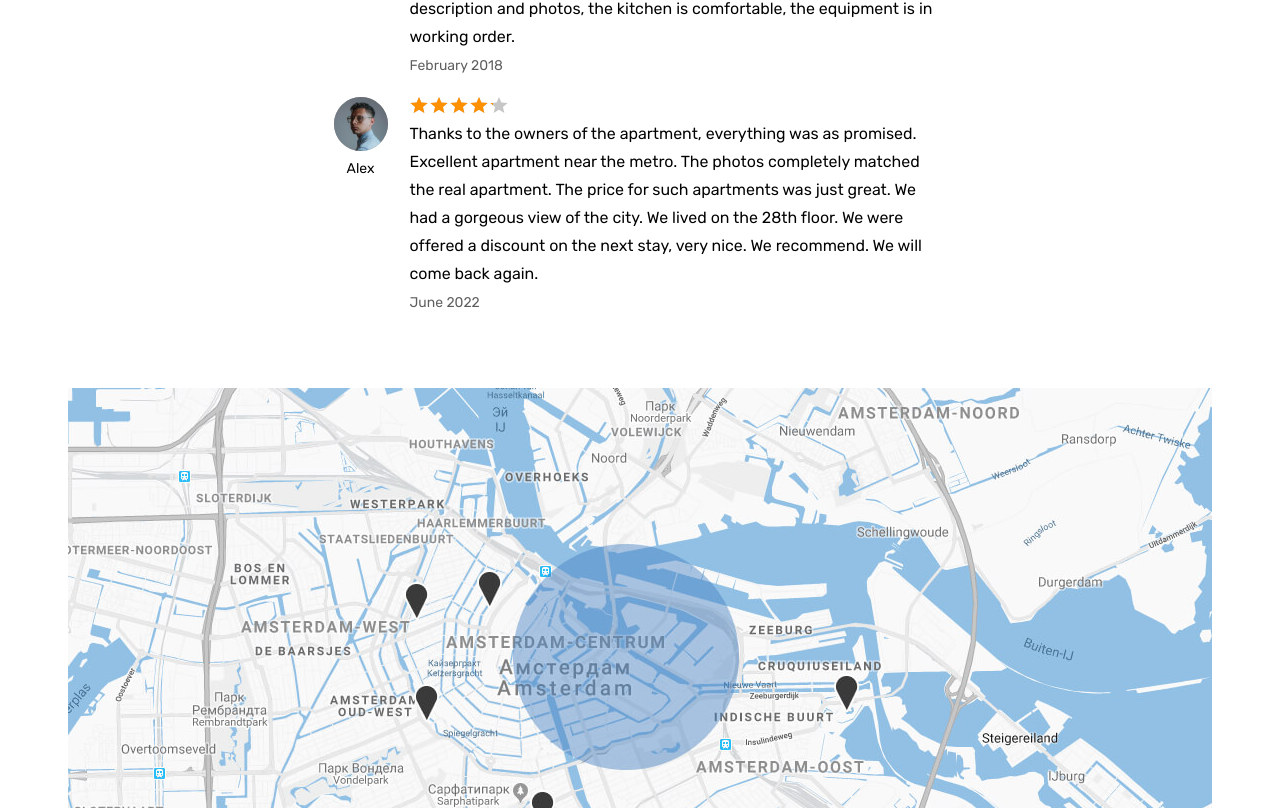
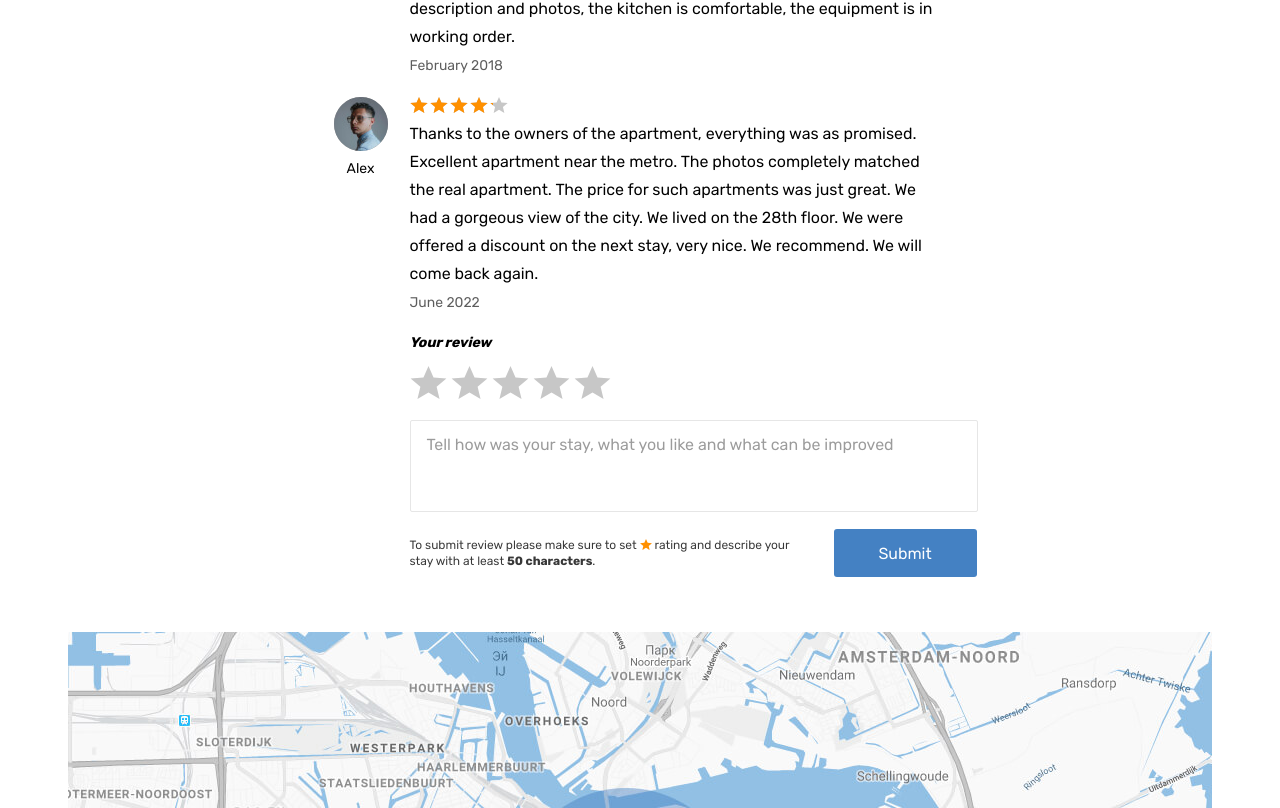
Before and after one commit to htmlacademy-react/962807-six-cities-17, a React (Vite) app: page /offer/0 in a window 1280 px wide. Shown: the part 1992-2800 px from the top of the page. Built offline with nearby package versions, Linux system fonts and the light colour scheme.

Commit message:
Реализация состояния формы отправки комментария

```diff
--- a/src/components/cities-places-item/cities-places-item.tsx
+++ b/src/components/cities-places-item/cities-places-item.tsx
@@ -3,6 +3,7 @@ import { Offer } from '../../mocks/offers';
 
 type CitiesPlacesItemProps = {
   isMainCardType: boolean;
+  onCardHover: (id: number | null) => void;
 } & Offer;
 
 export default function CitiesPlacesItem({
@@ -15,11 +16,17 @@ export default function CitiesPlacesItem({
   isPremium,
   isFavorite,
   isMainCardType,
+  onCardHover,
 }: CitiesPlacesItemProps): JSX.Element {
   const getPrefixByCardType = (): string =>
     isMainCardType ? 'cities__' : 'near-places__';
   return (
-    <article className={`${getPrefixByCardType()}card place-card`} key={id}>
+    <article
+      className={`${getPrefixByCardType()}card place-card`}
+      key={id}
+      onMouseEnter={() => onCardHover(id)}
+      onMouseLeave={() => onCardHover(null)}
+    >
       {isPremium && (
         <div className="place-card__mark">
           <span>Premium</span>
--- a/src/components/header-user-nav/header-user-nav.tsx
+++ b/src/components/header-user-nav/header-user-nav.tsx
@@ -9,13 +9,13 @@ export default function UserNav({ logged }: UserNavProps): JSX.Element {
       <ul className="header__nav-list">
         {logged && (
           <li className="header__nav-item user">
-            <a className="header__nav-link header__nav-link--profile" href="#">
+            <Link className="header__nav-link header__nav-link--profile" to="#">
               <div className="header__avatar-wrapper user__avatar-wrapper"></div>
               <span className="header__user-name user__name">
                 Oliver.conner@gmail.com
               </span>
               <span className="header__favorite-count">3</span>
-            </a>
+            </Link>
           </li>
         )}
         <li className="header__nav-item">
--- a/src/components/offer-reviews-form/offer-reviews-form.tsx
+++ b/src/components/offer-reviews-form/offer-reviews-form.tsx
@@ -1,6 +1,31 @@
+import { useState } from 'react';
+
+type OfferReviewsFormState = { rating: string; review: string };
 export default function OfferReviewsForm(): JSX.Element {
+  const [reviewForm, setReviewForm] = useState<OfferReviewsFormState>({
+    rating: '',
+    review: '',
+  });
+
+  const onReviewChange: React.FormEventHandler = (
+    evt: React.ChangeEvent<HTMLTextAreaElement | HTMLInputElement>
+  ) => {
+    const { name, value } = evt.target;
+    setReviewForm({ ...reviewForm, [name]: value });
+  };
+  const onSubmit: React.FormEventHandler = (evt) => {
+    evt.preventDefault();
+    setReviewForm({ rating: '', review: '' });
+  };
+
   return (
-    <form className="reviews__form form" action="#" method="post">
+    <form
+      className="reviews__form form"
+      action="#"
+      method="post"
+      onSubmit={onSubmit}
+      onChange={onReviewChange}
+    >
       <label className="reviews__label form__label" htmlFor="review">
         Your review
       </label>
@@ -11,6 +36,7 @@ export default function OfferReviewsForm(): JSX.Element {
           defaultValue={5}
           id="5-stars"
           type="radio"
+          checked={reviewForm.rating === '5'}
         />
         <label
           htmlFor="5-stars"
@@ -27,6 +53,7 @@ export default function OfferReviewsForm(): JSX.Element {
           defaultValue={4}
           id="4-stars"
           type="radio"
+          checked={reviewForm.rating === '4'}
         />
         <label
           htmlFor="4-stars"
@@ -43,6 +70,7 @@ export default function OfferReviewsForm(): JSX.Element {
           defaultValue={3}
           id="3-stars"
           type="radio"
+          checked={reviewForm.rating === '3'}
         />
         <label
           htmlFor="3-stars"
@@ -59,6 +87,7 @@ export default function OfferReviewsForm(): JSX.Element {
           defaultValue={2}
           id="2-stars"
           type="radio"
+          checked={reviewForm.rating === '2'}
         />
         <label
           htmlFor="2-stars"
@@ -75,6 +104,7 @@ export default function OfferReviewsForm(): JSX.Element {
           defaultValue={1}
           id="1-star"
           type="radio"
+          checked={reviewForm.rating === '1'}
         />
         <label
           htmlFor="1-star"
@@ -91,7 +121,7 @@ export default function OfferReviewsForm(): JSX.Element {
         id="review"
         name="review"
         placeholder="Tell how was your stay, what you like and what can be improved"
-        defaultValue={''}
+        value={reviewForm.review}
       />
       <div className="reviews__button-wrapper">
         <p className="reviews__help">
@@ -99,11 +129,7 @@ export default function OfferReviewsForm(): JSX.Element {
           <span className="reviews__star">rating</span> and describe your stay
           with at least <b className="reviews__text-amount">50 characters</b>.
         </p>
-        <button
-          className="reviews__submit form__submit button"
-          type="submit"
-          disabled
-        >
+        <button className="reviews__submit form__submit button" type="submit">
           Submit
         </button>
       </div>
--- a/src/index.tsx
+++ b/src/index.tsx
@@ -9,6 +9,6 @@ const root = ReactDOM.createRoot(
 );
 root.render(
   <React.StrictMode>
-    <App offersCount={312} offers={OFFERS} reviews={REVIEWS} logged={false} />
+    <App offersCount={312} offers={OFFERS} reviews={REVIEWS} logged />
   </React.StrictMode>
 );
--- a/src/pages/main-page/main-page.tsx
+++ b/src/pages/main-page/main-page.tsx
@@ -1,3 +1,4 @@
+import { useState } from 'react';
 import { AppProps } from '../../components/app/app';
 import CitiesPlacesItem from '../../components/cities-places-item/cities-places-item';
 import CitiesPlacesMap from '../../components/cities-places-map/cities-places-map';
@@ -12,9 +13,15 @@ export default function MainPage({
   logged,
   offers,
 }: MainPageProps): JSX.Element {
+  const [activeCard, setActiveCard] = useState<number | null>(null);
   const getOffersCards = function (): JSX.Element[] {
     return offers.map((offer) => (
-      <CitiesPlacesItem isMainCardType key={offer.id} {...offer} />
+      <CitiesPlacesItem
+        isMainCardType
+        key={offer.id}
+        onCardHover={setActiveCard}
+        {...offer}
+      />
     ));
   };
 
@@ -26,7 +33,10 @@ export default function MainPage({
         <LocationNav />
 
         <div className="cities">
-          <div className="cities__places-container container">
+          <div
+            className="cities__places-container container"
+            data-active-card={activeCard}
+          >
             <section className="cities__places places">
               <CitiesPlaces offersCount={offersCount}>
                 {offers && getOffersCards()}
--- a/src/pages/offer-page/offer-page.tsx
+++ b/src/pages/offer-page/offer-page.tsx
@@ -14,6 +14,7 @@ import OfferPresentation from '../../components/offer-presentation/offer-present
 import OfferReviewsItem from '../../components/offer-reviews-item/offer-reviews-item';
 import OfferReviews from '../../components/offer-reviews/offer-reviews';
 import { Offer, Offers } from '../../mocks/offers';
+import { useState } from 'react';
 
 type OfferPageProps = Omit<AppProps, 'offersCount'>;
 export default function OfferPage({
@@ -22,6 +23,7 @@ export default function OfferPage({
   reviews,
 }: OfferPageProps): JSX.Element {
   const { id } = useParams();
+  const [activeCard, setActiveCard] = useState<number | null>(null);
 
   const offer = offers.find(
     (offerItem) => offerItem.id === Number(id)
@@ -56,6 +58,7 @@ export default function OfferPage({
         <CitiesPlacesItem
           isMainCardType={false}
           key={offerItem.id}
+          onCardHover={setActiveCard}
           {...offerItem}
         />
       ));
@@ -79,7 +82,9 @@ export default function OfferPage({
           </div>
           <OfferMap />
         </section>
-        <OfferNearPlaces>{getNearOffers()}</OfferNearPlaces>
+        <OfferNearPlaces data-active-card={activeCard}>
+          {getNearOffers()}
+        </OfferNearPlaces>
       </main>
     </div>
   );
```
